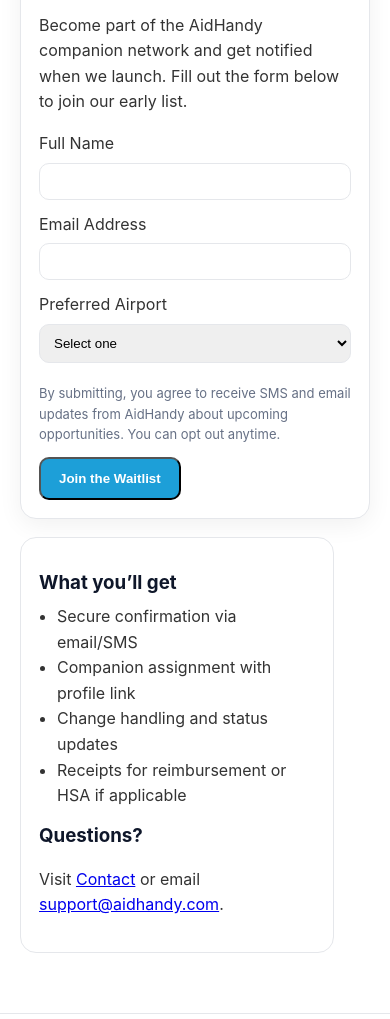
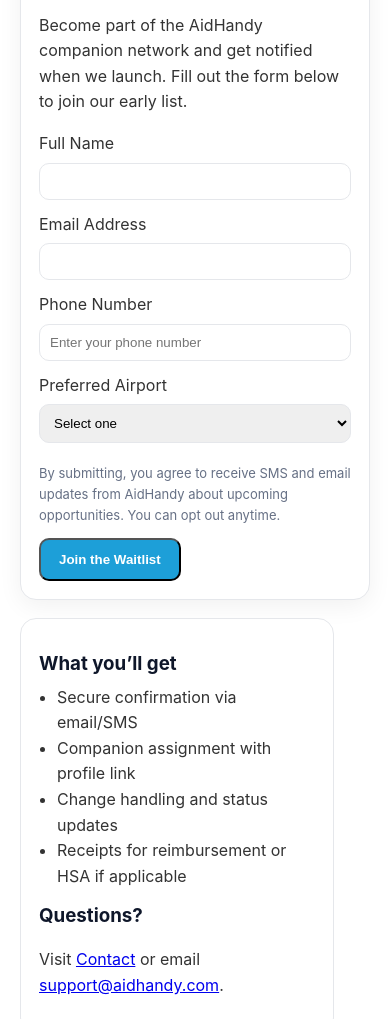
Before and after one commit to Aidhandy/aidhandy-companion-intake, a plain HTML site: page aidhandy-site/index.html in a window 390 px wide. Shown: the part 2262-3281 px from the top of the page. Drawn offline with Linux system fonts and the light colour scheme.

Commit message:
Add phone number field to companion signup form

```diff
--- a/aidhandy-site/index.html
+++ b/aidhandy-site/index.html
@@ -118,7 +118,7 @@
           <h2>Join as a Companion</h2>
 <p>Become part of the AidHandy companion network and get notified when we launch. Fill out the form below to join our early list.</p>
 
-         <form name="companion-signup" method="POST" data-netlify="true" action="/thankyou.html">
+         <form name="companion-signup" method="POST" action="https://formspree.io/f/YOUR_FORM_ID">
   <input type="hidden" name="form-name" value="companion-signup">
   <input type="hidden" name="redirect" value="https://www.aidhandy.com/thankyou.html">
 
@@ -127,6 +127,9 @@
 
   <label>Email Address</label><br/>
   <input type="email" name="email" required style="width:100%;padding:10px;border:1px solid var(--ah-border);border-radius:10px;margin:6px 0 12px"/>
+
+  <label>Phone Number</label><br/>
+  <input type="tel" name="phone" required style="width:100%;padding:10px;border:1px solid var(--ah-border);border-radius:10px;margin:6px 0 12px" placeholder="Enter your phone number"/>
 
   <label>Preferred Airport</label><br/>
   <select name="airport" required style="width:100%;padding:10px;border:1px solid var(--ah-border);border-radius:10px;margin:6px 0 12px">
@@ -143,6 +146,7 @@
 
   <button class="btn btn-primary" type="submit">Join the Waitlist</button>
 </form>
+
 
         </div>
 
```
